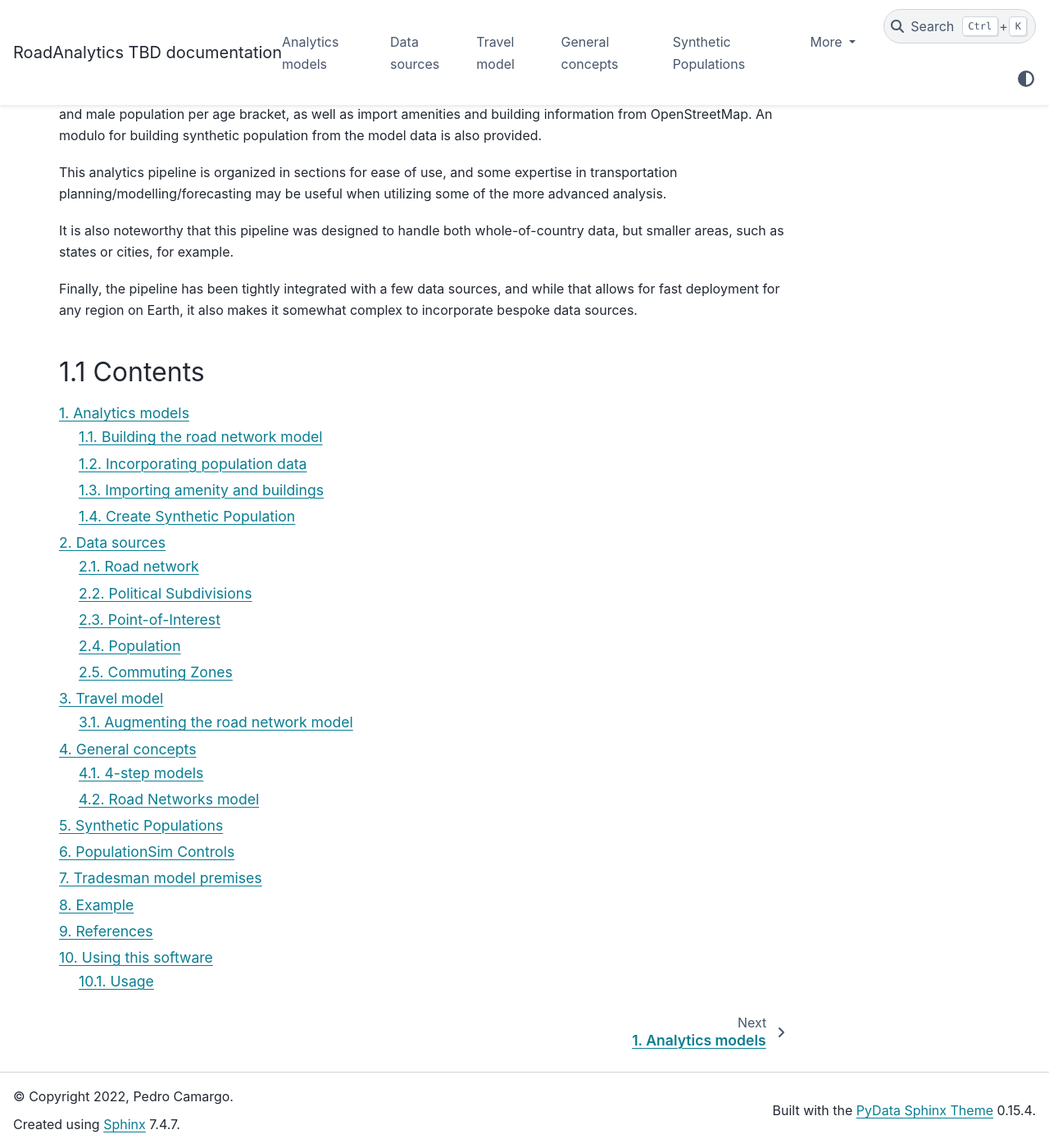
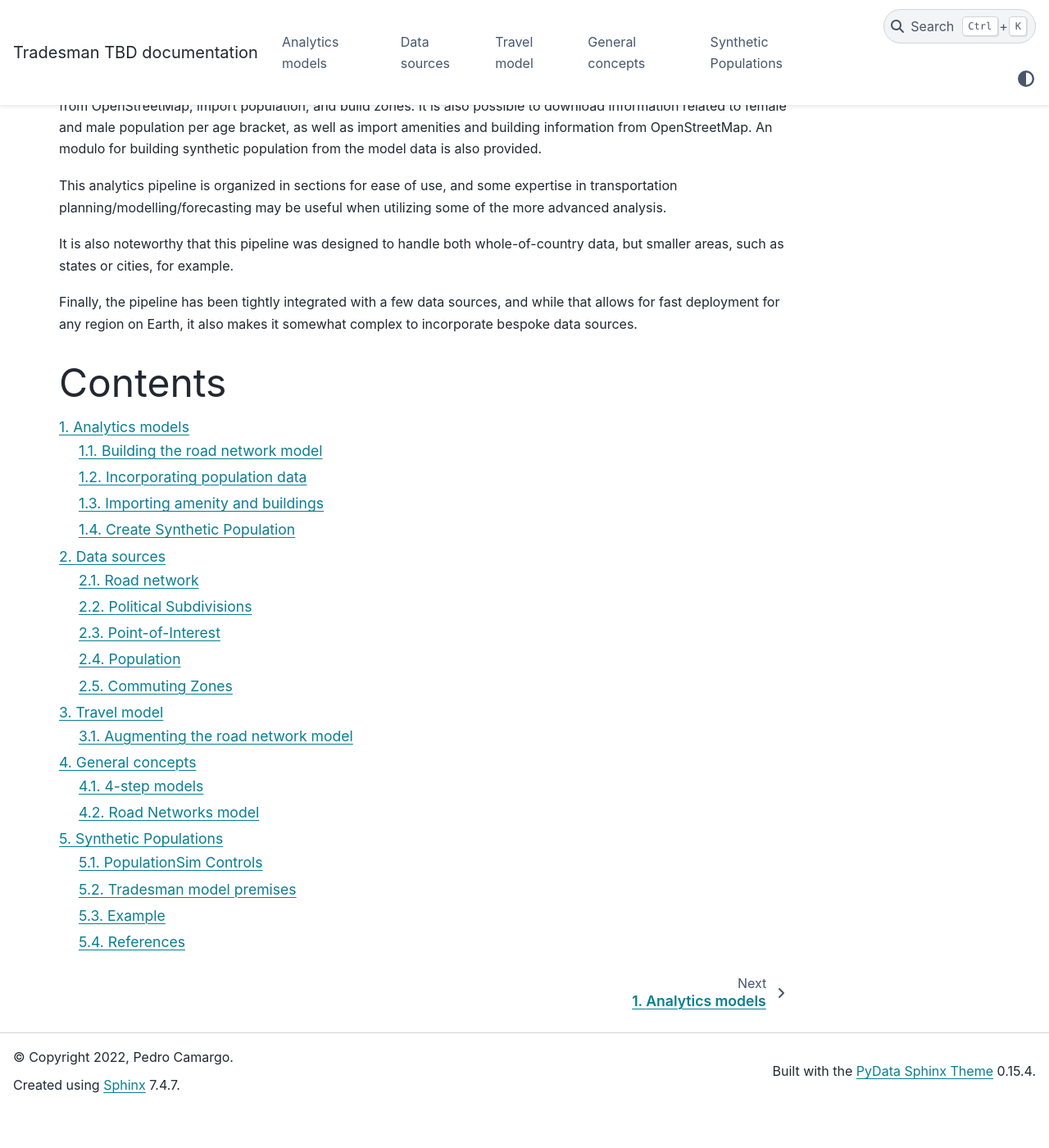
Before and after one commit to AequilibraE/tradesman, a Sphinx documentation site: the page built from docs/source/index.rst, in a window 1280 px wide and 1400 px high, scrolled down 158 px. Shown: the whole window at 82% size. Built offline with Sphinx 7.4.7 and the PyData theme 0.15.4, drawn with Linux system fonts in a browser that asks for light colours; after the commit the page ends 1510 px from its top, so only the background shows below that.

Commit message:
Fixes documentation

```diff
--- a/docs/source/concepts.rst
+++ b/docs/source/concepts.rst
@@ -50,7 +50,7 @@
 other open-source packages in the Python (NumPy, really) ecosystem.
 
 Comprehensive documentation is available in its `website
-<http://aequilibrae.com/python/latest/>`_.
+<http://aequilibrae.com/>`_.
 
 
 Road Networks model
--- a/docs/source/conf.py
+++ b/docs/source/conf.py
@@ -19,7 +19,7 @@
 # -- Project information -----------------------------------------------------
 
 
-project = "RoadAnalytics"
+project = "Tradesman"
 copyright = "2022, Pedro Camargo"
 author = "Pedro Camargo, Ph.D."
 
@@ -102,7 +102,7 @@
 # -- Options for HTMLHelp output ---------------------------------------------
 
 # Output file base name for HTML help builder.
-htmlhelp_basename = "RoadAnalytics"
+htmlhelp_basename = "Tradesman"
 
 # -- Options for LaTeX output ------------------------------------------------
 
@@ -114,20 +114,20 @@
 latex_documents = [
     (
         master_doc,
-        "RoadAnalytics.tex",
-        "RoadAnalytics Documentation",
+        "Tradesman.tex",
+        "Tradesman Documentation",
         "Pedro Camargo",
         "manual",
     )
 ]
 
-pdf_documents = [(master_doc, "RoadAnalytics.pdf", "RoadAnalytics Documentation", "Pedro Camargo")]
+pdf_documents = [(master_doc, "Tradesman.pdf", "Tradesman Documentation", "Pedro Camargo")]
 
 # -- Options for manual page output ------------------------------------------
 
 # One entry per manual page. List of tuples
 # (source start file, name, description, authors, manual section).
-man_pages = [(master_doc, "RoadAnalytics", "RoadAnalytics Documentation", [author], 1)]
+man_pages = [(master_doc, "Tradesman", "Tradesman Documentation", [author], 1)]
 
 # -- Options for Texinfo output ----------------------------------------------
 
@@ -155,11 +155,11 @@
 texinfo_documents = [
     (
         master_doc,
-        "RoadAnalytics",
-        "RoadAnalytics Documentation",
+        "Tradesman",
+        "Tradesman Documentation",
         author,
-        "RoadAnalytics",
-        "RoadAnalytics.",
+        "Tradesman",
+        "Tradesman.",
         "Miscellaneous",
     )
 ]
--- a/docs/source/data_sources.rst
+++ b/docs/source/data_sources.rst
@@ -28,7 +28,10 @@
 Political Subdivisions
 ----------------------
 
-Political Subdivisions can be downloaded from either `GADM <https://gadm.org/data.html>`_  or `geoBoundaries <https://www.geoboundaries.org/>`_. Both databases are open source, and provide information with respect to countries and territories, and the existing political subdivisions that might exists.
+Political Subdivisions can be downloaded from either `GADM <https://gadm.org/data.html>`_
+or `geoBoundaries <https://www.geoboundaries.org/>`_. Both databases are open source, and
+provide information with respect to countries and territories, and the existing political
+subdivisions that might exists.
 
 Point-of-Interest
 -----------------
--- a/docs/source/index.rst
+++ b/docs/source/index.rst
@@ -1,5 +1,11 @@
-Tradesman
-//////////////
+.. raw:: html
+
+     <font size="18">
+        Tradesman
+     </font>
+
+
+
 
 Tradesman is a package for building transport models from open data sources. You can easily download network data from OpenStreetMap, import population, and build zones. It is also possible to download information related to female and male population per age bracket, as well as import amenities and building information from OpenStreetMap. An modulo for building synthetic population from the model data is also provided.
 
@@ -14,8 +20,12 @@
 while that allows for fast deployment for any region on Earth, it also makes it
 somewhat complex to incorporate bespoke data sources.
 
-Contents
---------
+.. raw:: html
+
+     <font size="12">
+        Contents
+     </font>
+
 .. sectnum::
 
 .. toctree::
```
Also changed, not shown: other parts of docs/source/index.rst (+0 -1 lines), docs/source/paragrah_marker_hierarchy.txt (added, +8 -0 lines), docs/source/synthetic_population.rst (+60 -19 lines), docs/source/use_instructions.rst (deleted, +0 -27 lines).
